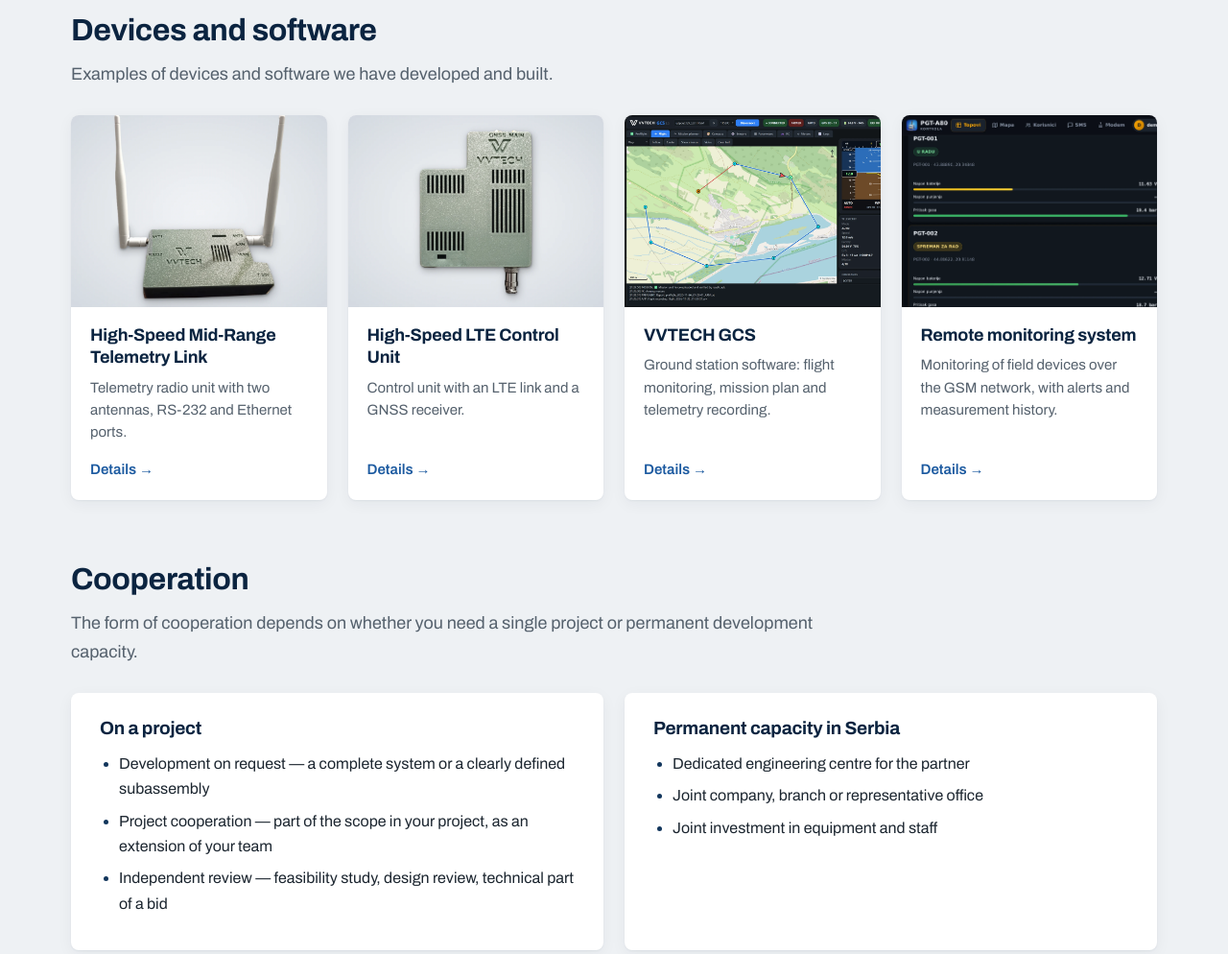
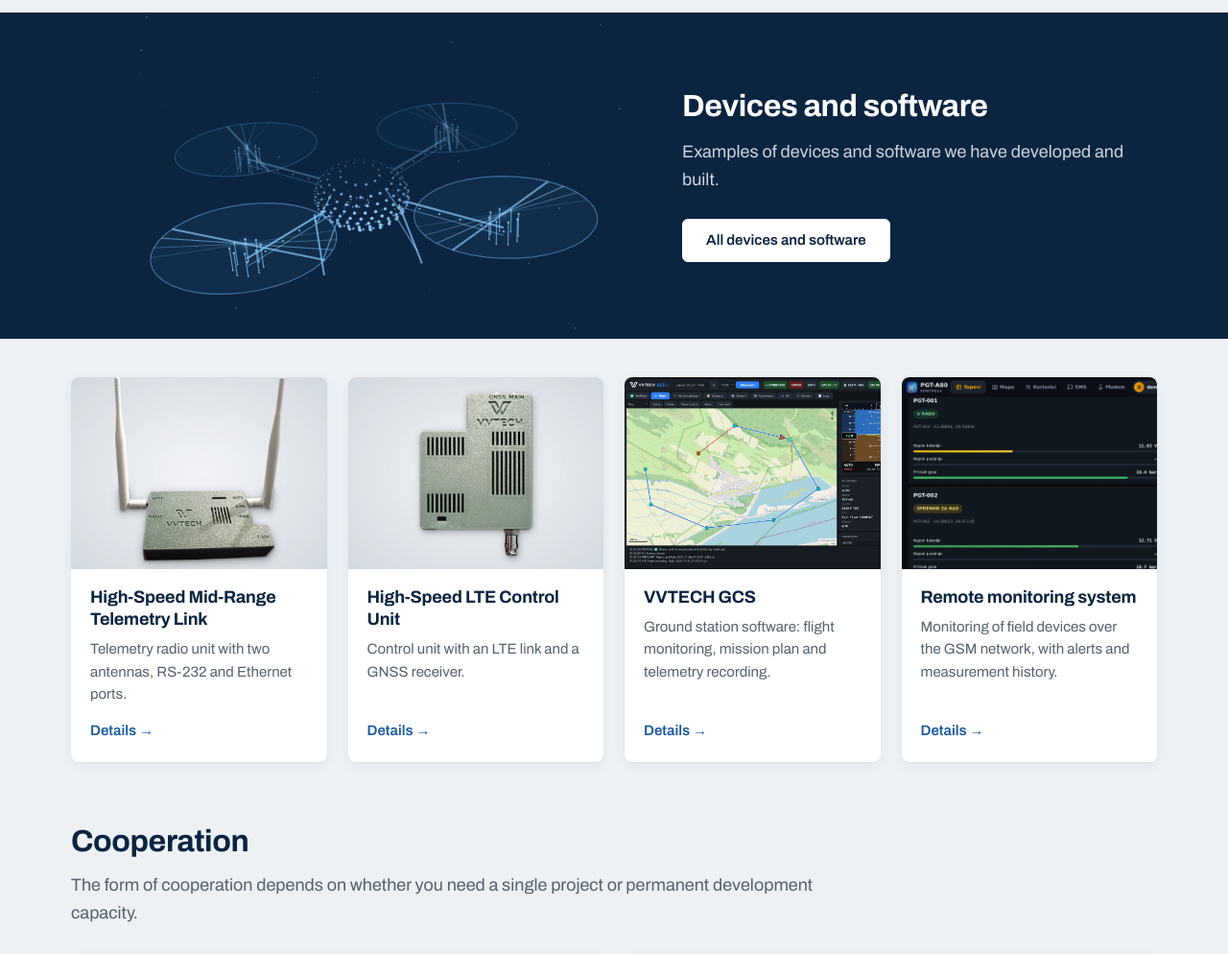
Before and after one commit to vvtechserbia/VVTECH-sajt-, a plain HTML site: page en/index.html in a window 1280 px wide. Shown: the part 2080-3074 px from the top of the page at 96% size. Drawn offline with Linux system fonts and the light colour scheme.

Commit message:
Početna: raketa se kreće i uz smanjeno kretanje, dodat animirani dron

```diff
--- a/css/style.css
+++ b/css/style.css
@@ -126,6 +126,7 @@ a:focus-visible, button:focus-visible, input:focus-visible, textarea:focus-visib
 .band-anim { position: relative; height: 340px; }
 .band-anim canvas { position: absolute; inset: 0; display: block; }
 .section.after-band { padding-top: 40px; }
+.band-rev .container { grid-template-columns: 1.1fr 0.9fr; }
 
 /* ---------- sekcije ---------- */
 
@@ -268,6 +269,8 @@ form textarea { resize: vertical; min-height: 150px; }
   .band .container { grid-template-columns: 1fr; gap: 0; }
   .band-text { padding: 44px 0 8px; }
   .band-anim { height: 260px; }
+  .band-rev .band-text { order: 1; }
+  .band-rev .band-anim { order: 2; }
   .hero h1 { font-size: 36px; }
   .two, .lists, .contact-page, .product { grid-template-columns: 1fr; gap: 24px; }
   .areas { grid-template-columns: 1fr; padding: 4px 22px; }
--- a/en/index.html
+++ b/en/index.html
@@ -23,7 +23,7 @@
 <link rel="preconnect" href="https://fonts.googleapis.com">
 <link rel="preconnect" href="https://fonts.gstatic.com" crossorigin>
 <link href="https://fonts.googleapis.com/css2?family=Archivo:wght@400;500;600;700&display=swap" rel="stylesheet">
-<link rel="stylesheet" href="../css/style.css?v=20">
+<link rel="stylesheet" href="../css/style.css?v=22">
 </head>
 <body>
 <a href="#sadrzaj" class="skip">Skip to content</a>
@@ -150,11 +150,20 @@
     </div>
   </section>
 
-  <section class="section">
+  <section class="band band-rev">
     <div class="container">
-      <h2>Devices and software</h2>
-      <p class="intro">Examples of devices and software we have developed and built.</p>
-      <div class="tiles body">
+      <div class="band-anim"><canvas id="dron" aria-hidden="true"></canvas></div>
+      <div class="band-text">
+        <h2>Devices and software</h2>
+        <p>Examples of devices and software we have developed and built.</p>
+        <a class="btn" href="projects/">All devices and software</a>
+      </div>
+    </div>
+  </section>
+
+  <section class="section after-band">
+    <div class="container">
+      <div class="tiles">
         <a class="tile" href="projects/#telemetry-link">
           <img class="photo" src="../assets/products/hs-mid-range-telemetry-svetla.webp" alt="High-Speed Mid-Range Telemetry Link" width="1600" height="1200" loading="lazy">
           <div class="tile-body">
@@ -230,7 +239,8 @@
     </div>
   </section>
 
-  <script src="../js/raketa.js?v=20" defer></script>
+  <script src="../js/raketa.js?v=22" defer></script>
+  <script src="../js/dron.js?v=22" defer></script>
 </main>
 
 <footer class="footer">
@@ -272,6 +282,6 @@
     </div>
   </div>
 </footer>
-<script src="../js/main.js?v=20"></script>
+<script src="../js/main.js?v=22"></script>
 </body>
 </html>
--- /dev/null
+++ b/js/dron.js
@@ -0,0 +1,110 @@
+/* Animirani dron u pojasu "Uredjaji i softver" (canvas, bez biblioteka).
+   Elise se okrecu, letelica lebdi i polako se okrece; van kadra animacija stoji. */
+(function () {
+  var canvas = document.getElementById('dron');
+  if (!canvas || !canvas.getContext) return;
+  var ctx = canvas.getContext('2d');
+  var reduce = window.matchMedia && window.matchMedia('(prefers-reduced-motion: reduce)').matches;
+  var W = 0, H = 0, S = 1, CX = 0, CY = 0, OY = 0, DPR = 1, raf = null, t = 0, last = 0;
+  var mouse = { x: 0, y: 0 }, stars = [], glow = null;
+  var A = 0.36, RR = 0.25, MOT = [[A, A], [-A, A], [-A, -A], [A, -A]], body = [], i, j;
+  for (i = 0; i < 11; i++) {                      /* trup: tacke na elipsoidu */
+    var v = -1 + 2 * (i + 0.5) / 11, rr = Math.sqrt(1 - v * v), n = Math.max(6, Math.round(30 * rr));
+    for (j = 0; j < n; j++) { var a0 = j * 6.283 / n + i * 0.3; body.push([Math.cos(a0) * rr * 0.215, v * 0.075, Math.sin(a0) * rr * 0.15]); }
+  }
+
+  function resize() {
+    var r = canvas.parentElement.getBoundingClientRect();
+    W = r.width; H = r.height;
+    DPR = Math.min(window.devicePixelRatio || 1, W <= 700 ? 2 : 2.5);
+    canvas.width = Math.round(W * DPR); canvas.height = Math.round(H * DPR);
+    canvas.style.width = W + 'px'; canvas.style.height = H + 'px';
+    ctx.setTransform(DPR, 0, 0, DPR, 0, 0);
+    S = Math.min(W * 0.54, H * 1.12); CX = W * 0.50; CY = H * 0.55;
+    stars = [];
+    for (var k = 0; k < (W <= 700 ? 45 : 80); k++) stars.push({ x: Math.random() * W, y: Math.random() * H, s: Math.random() * 1.2 + 0.4, p: Math.random() * 6.283 });
+    var g = 40 * DPR;
+    glow = document.createElement('canvas'); glow.width = glow.height = g;
+    var c = glow.getContext('2d'), gr = c.createRadialGradient(g / 2, g / 2, 0, g / 2, g / 2, g / 2);
+    gr.addColorStop(0, 'rgba(210, 235, 255, 0.9)'); gr.addColorStop(0.35, 'rgba(120, 195, 255, 0.3)'); gr.addColorStop(1, 'rgba(111, 194, 255, 0)');
+    c.fillStyle = gr; c.fillRect(0, 0, g, g);
+  }
+
+  var cr, sr, cp, sp, cw, sw, ct, st;
+  function proj(x, y, z) {                         /* valjanje, propinjanje, skretanje, pogled odozgo, perspektiva */
+    var x1 = x * cr - y * sr, y1 = x * sr + y * cr;
+    var y2 = y1 * cp - z * sp, z2 = y1 * sp + z * cp;
+    var x3 = x1 * cw + z2 * sw, z3 = -x1 * sw + z2 * cw;
+    var y4 = y2 * ct - z3 * st, z4 = y2 * st + z3 * ct, k = 1 / (1 - z4 * 0.4);
+    return { x: CX + x3 * S * k, y: CY + OY - y4 * S * k, z: z4, k: k };
+  }
+  function line(a, b, alpha, w) {
+    ctx.strokeStyle = 'rgba(140, 205, 255, ' + alpha + ')'; ctx.lineWidth = w || 1;
+    ctx.beginPath(); ctx.moveTo(a.x, a.y); ctx.lineTo(b.x, b.y); ctx.stroke();
+  }
+  function dot(p, alpha, r) {
+    ctx.fillStyle = 'rgba(150, 208, 255, ' + alpha + ')'; ctx.beginPath(); ctx.arc(p.x, p.y, r * p.k * (S / 420), 0, 6.283); ctx.fill();
+  }
+
+  function rotor(m, idx) {
+    var mx = m[0], mz = m[1], c0 = proj(mx, 0.055, mz), near = (c0.z + 0.45) / 0.9, al = 0.25 + 0.6 * Math.max(0, Math.min(1, near)), k, a, p, q;
+    line(proj(mx * 0.34, 0.012, mz * 0.34), proj(mx, 0.012, mz), al * 0.9, 2.2);       /* ruka */
+    line(proj(mx * 0.34, -0.012, mz * 0.34), proj(mx, -0.012, mz), al * 0.55, 1.2);
+    for (k = 1; k <= 5; k++) dot(proj(mx * (0.30 + 0.14 * k), 0.0, mz * (0.30 + 0.14 * k)), al, 1.3);
+    for (k = 0; k < 8; k++) {                                                          /* motor */
+      a = k * 0.785; p = proj(mx + Math.cos(a) * 0.042, -0.02, mz + Math.sin(a) * 0.042); q = proj(mx + Math.cos(a) * 0.042, 0.05, mz + Math.sin(a) * 0.042);
+      line(p, q, al * 0.75, 1.3); dot(q, al, 1.3); dot(p, al * 0.7, 1.1);
+    }
+    ctx.strokeStyle = 'rgba(111, 194, 255, ' + (al * 0.6) + ')'; ctx.fillStyle = 'rgba(111, 194, 255, ' + (al * 0.07) + ')'; ctx.lineWidth = 1.2; ctx.beginPath();   /* disk elise */
+    for (k = 0; k <= 40; k++) { a = k * 6.283 / 40; p = proj(mx + Math.cos(a) * RR, 0.058, mz + Math.sin(a) * RR); if (k) ctx.lineTo(p.x, p.y); else ctx.moveTo(p.x, p.y); }
+    ctx.fill(); ctx.stroke();
+    var ph = t * (reduce ? 9 : 17) * (idx % 2 ? -1 : 1) + idx;                          /* lopatice sa tragom */
+    for (k = 0; k < 4; k++) {
+      a = ph - k * 0.22 * (idx % 2 ? -1 : 1);
+      p = proj(mx + Math.cos(a) * RR, 0.058, mz + Math.sin(a) * RR); q = proj(mx - Math.cos(a) * RR, 0.058, mz - Math.sin(a) * RR);
+      line(p, q, al * (0.85 - k * 0.22), k ? 1.2 : 2.2);
+    }
+    var gsz = 26 * c0.k * (S / 420); ctx.globalAlpha = al * (idx === 0 || idx === 3 ? 0.9 : 0.45); ctx.drawImage(glow, c0.x - gsz / 2, c0.y - gsz / 2, gsz, gsz); ctx.globalAlpha = 1;
+  }
+
+  function frame() {
+    ctx.clearRect(0, 0, W, H);
+    var k, p, q;
+    for (k = 0; k < stars.length; k++) {
+      p = stars[k]; ctx.fillStyle = 'rgba(200, 225, 255, ' + (0.22 + 0.22 * Math.sin(t * 1.6 + p.p)) + ')'; ctx.fillRect(p.x, p.y, p.s, p.s);
+    }
+    var roll = (reduce ? 0.03 : 0.07) * Math.sin(t * 0.9), pitch = (reduce ? 0.03 : 0.06) * Math.sin(t * 0.7 + 1), yaw = t * (reduce ? 0.22 : 0.34) + mouse.x * 0.35, tilt = 0.50 + mouse.y * 0.12;
+    cr = Math.cos(roll); sr = Math.sin(roll); cp = Math.cos(pitch); sp = Math.sin(pitch); cw = Math.cos(yaw); sw = Math.sin(yaw); ct = Math.cos(tilt); st = Math.sin(tilt);
+    OY = reduce ? 0 : Math.sin(t * 1.3) * H * 0.014;
+    var order = [0, 1, 2, 3].sort(function (a, b) { return proj(MOT[a][0], 0, MOT[a][1]).z - proj(MOT[b][0], 0, MOT[b][1]).z; });
+    rotor(MOT[order[0]], order[0]); rotor(MOT[order[1]], order[1]);
+    for (var s = -1; s <= 1; s += 2) {                                                  /* stajni trap */
+      p = proj(-0.21, -0.16, s * 0.15); q = proj(0.21, -0.16, s * 0.15); line(p, q, 0.7, 2);
+      line(proj(-0.10, -0.04, s * 0.09), proj(-0.13, -0.16, s * 0.15), 0.55, 1.4); line(proj(0.10, -0.04, s * 0.09), proj(0.13, -0.16, s * 0.15), 0.55, 1.4);
+    }
+    for (k = 0; k < body.length; k++) {                                                 /* trup */
+      p = proj(body[k][0], body[k][1], body[k][2]);
+      var f = Math.max(0, Math.min(1, (p.z + 0.2) / 0.4)); dot(p, 0.12 + f * f * 0.85, 0.8 + f * 1.3);
+    }
+    for (k = 0; k < 10; k++) { var a = k * 0.628; dot(proj(0.14 + Math.cos(a) * 0.036, -0.10, Math.sin(a) * 0.036), 0.7, 1.2); }   /* kamera */
+    rotor(MOT[order[2]], order[2]); rotor(MOT[order[3]], order[3]);
+  }
+
+  function tick(now) {
+    var dt = last ? Math.min(0.05, (now - last) / 1000) : 0.016; last = now; t += dt;
+    frame(); raf = requestAnimationFrame(tick);
+  }
+  window.addEventListener('resize', resize);
+  resize();
+  if (!reduce && window.matchMedia && window.matchMedia('(pointer: fine)').matches) {
+    var host = canvas.parentElement;
+    host.addEventListener('mousemove', function (e) { var r = canvas.getBoundingClientRect(); mouse.x = ((e.clientX - r.left) / r.width - 0.5) * 2; mouse.y = ((e.clientY - r.top) / r.height - 0.5) * 2; });
+    host.addEventListener('mouseleave', function () { mouse.x = 0; mouse.y = 0; });
+  }
+  raf = requestAnimationFrame(tick);
+  if ('IntersectionObserver' in window) {
+    new IntersectionObserver(function (en) {
+      if (en[0].isIntersecting) { if (!raf) { last = 0; raf = requestAnimationFrame(tick); } } else { cancelAnimationFrame(raf); raf = null; }
+    }).observe(canvas);
+  }
+})();
--- a/js/raketa.js
+++ b/js/raketa.js
@@ -1,11 +1,11 @@
 /* Animirana raketa u pojasu "Delatnost" (canvas, bez biblioteka).
-   Uz prefers-reduced-motion crta se jedna staticna slika; van kadra animacija stoji. */
+   Uz prefers-reduced-motion krece se mirnije (bez pomeranja i pracenja misa); van kadra animacija stoji. */
 (function () {
   var canvas = document.getElementById('raketa');
   if (!canvas || !canvas.getContext) return;
   var ctx = canvas.getContext('2d');
   var reduce = window.matchMedia && window.matchMedia('(prefers-reduced-motion: reduce)').matches;
-  var W = 0, H = 0, S = 1, CX = 0, CY = 0, DPR = 1, raf = null, t = 0;
+  var W = 0, H = 0, S = 1, CX = 0, CY = 0, OX = 0, OY = 0, DPR = 1, raf = null, t = 0;
   var mouse = { x: 0, y: 0 }, glow = null, stars = [], parts = [];
   var RB = 0.058;                       /* poluprecnik tela u duzinama rakete */
 
@@ -63,7 +63,7 @@
     var x2 = px * cp - y1 * sp, y2 = px * sp + y1 * cp;
     var x3 = x2 * cw + z1 * sw, z3 = -x2 * sw + z1 * cw;
     var k = 1 / (1 - z3 * 0.45);
-    return { x: CX + x3 * S * k, y: CY - y2 * S * k, z: z3, k: k };
+    return { x: CX + OX + x3 * S * k, y: CY + OY - y2 * S * k, z: z3, k: k };
   }
   function facing(ny, nz) {             /* koliko je povrsina okrenuta ka posmatracu: 0..1 */
     var y1 = ny * cr - nz * sr, z1 = ny * sr + nz * cr;
@@ -78,12 +78,14 @@
 
   function frame(dt) {
     ctx.clearRect(0, 0, W, H);
-    var pitch = 0.33 + 0.025 * Math.sin(t * 0.7) - mouse.y * 0.10, yaw = -0.42 + mouse.x * 0.22;
-    setAngles(t * 0.55, pitch, yaw);
+    var pitch = 0.33 + (reduce ? 0 : 0.03 * Math.sin(t * 0.7)) - mouse.y * 0.10, yaw = -0.42 + mouse.x * 0.22;
+    var drift = reduce ? 0 : Math.sin(t * 0.5) * 0.045 * S;       /* lagano napred-nazad duz pravca leta */
+    OX = Math.cos(pitch) * drift; OY = -Math.sin(pitch) * drift;
+    setAngles(t * 0.7, pitch, yaw);
     var i, j, p, a, b;
 
     /* zvezde klize unazad duz pravca leta */
-    var vx = -Math.cos(pitch) * 26 * dt, vy = Math.sin(pitch) * 26 * dt;
+    var sp0 = reduce ? 16 : 34, vx = -Math.cos(pitch) * sp0 * dt, vy = Math.sin(pitch) * sp0 * dt;
     for (i = 0; i < stars.length; i++) {
       p = stars[i];
       p.x += vx * p.d; p.y += vy * p.d;
@@ -158,10 +160,9 @@
     raf = requestAnimationFrame(tick);
   }
 
-  window.addEventListener('resize', function () { resize(); if (reduce) { frame(0); } });
+  window.addEventListener('resize', resize);
   resize();
-  if (reduce) { t = 1.4; frame(0); return; }
-  if (window.matchMedia && window.matchMedia('(pointer: fine)').matches) {
+  if (!reduce && window.matchMedia && window.matchMedia('(pointer: fine)').matches) {
     var host = canvas.parentElement;
     host.addEventListener('mousemove', function (e) {
       var r = canvas.getBoundingClientRect();
```
Also changed, not shown: 404.html (+2 -2 lines), en/about/index.html (+2 -2 lines), en/contact/index.html (+2 -2 lines), en/contact/thanks/index.html (+2 -2 lines), en/projects/index.html (+2 -2 lines), en/services/index.html (+2 -2 lines), index.html (+17 -7 lines), kontakt/hvala/index.html (+2 -2 lines), kontakt/index.html (+2 -2 lines), o-nama/index.html (+2 -2 lines), projekti/index.html (+2 -2 lines), usluge/index.html (+2 -2 lines).
